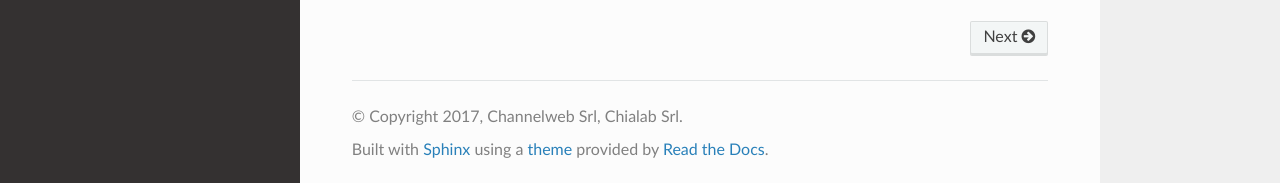
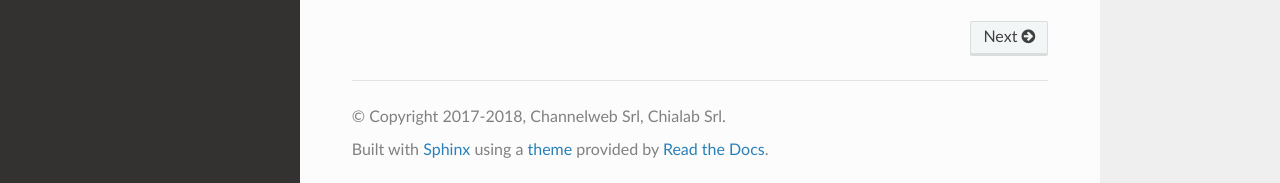
Before and after one commit to bedita/docs, a Sphinx documentation site: the page built from source/index.rst, in a window 1280 px wide and 900 px high, scrolled down 890 px. Shown: the part 714-897 px from the top of the window. Built offline with Sphinx 7.4.7 and the Read the Docs theme 2.0.0, drawn with Linux system fonts in a browser that asks for light colours; part of the change alters nothing that is shown.

```diff
--- a/source/conf.py
+++ b/source/conf.py
@@ -71,9 +71,10 @@ templates_path = ['_templates']
 # The master toctree document.
 master_doc = 'index'
 
+from datetime import datetime
 # General information about the project.
 project = u'BEdita'
-copyright = u'2017, Channelweb Srl, Chialab Srl'
+copyright = u"2017-%s, Channelweb Srl, Chialab Srl" % (datetime.today().year)
 author = u'Channelweb Srl, Chialab Srl'
 
 # The version info for the project you're documenting, acts as replacement for
```
